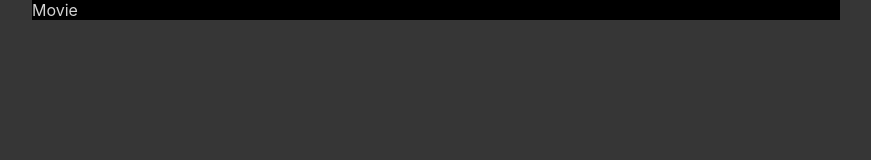
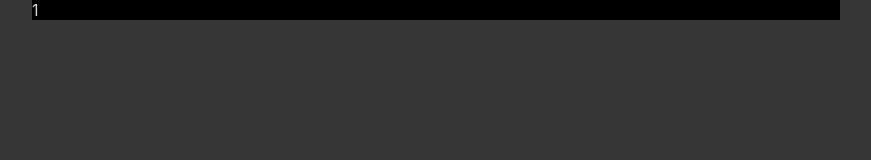
Before and after one commit to Bellerofonty/demo-movie-catalog, a React (Create React App) app: page /movie/1 in a window 1280 px wide. Shown: the top 160 px of the page, without its empty margins (204-1075 px from the left). Built offline with nearby package versions, Linux system fonts and the light colour scheme.

Commit message:
bootstrap movie

```diff
--- a/src/App.tsx
+++ b/src/App.tsx
@@ -13,6 +13,7 @@ import {
     Route,
 } from "react-router-dom";
 import {Home} from "./pages/home/Home";
+import {Movie} from "./pages/movie/Movie";
 
 const {APIToken} = token
 
@@ -26,7 +27,7 @@ function App() {
             <Router>
                 <Routes>
                     <Route path="/" element={<Home />}/>
-                    <Route path="/movie/:id" element={<div>Movie</div>}/>
+                    <Route path="/movie/:id" element={<Movie />}/>
                 </Routes>
             </Router>
         </div>
--- /dev/null
+++ b/src/pages/movie/Movie.tsx
@@ -0,0 +1,14 @@
+import {MoviesList} from "../../components/MoviesList";
+import React from "react";
+import * as moviesData from "../../moviesData.json"
+import {MovieCard} from "../../components/MovieCard";
+import {useParams} from "react-router-dom"
+const {docs} = moviesData
+
+export const Movie = () => {
+    const { id } = useParams();
+    return (
+        // <MovieCard movieData={movieData}/>
+        <div>{id}</div>
+    )
+}
```
